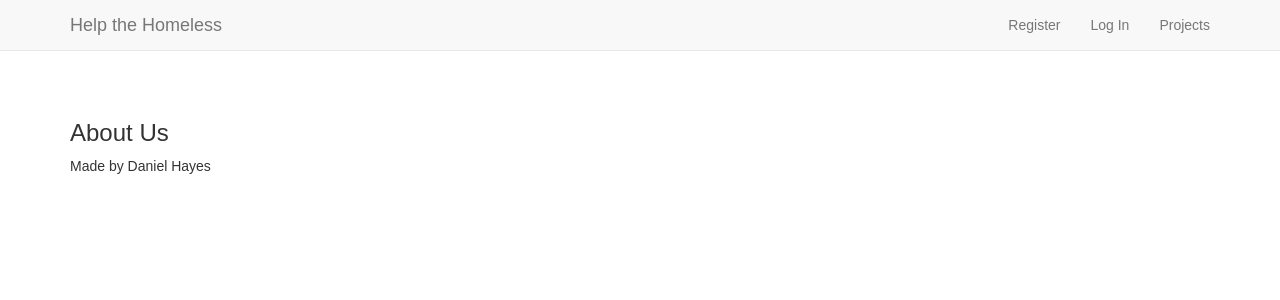
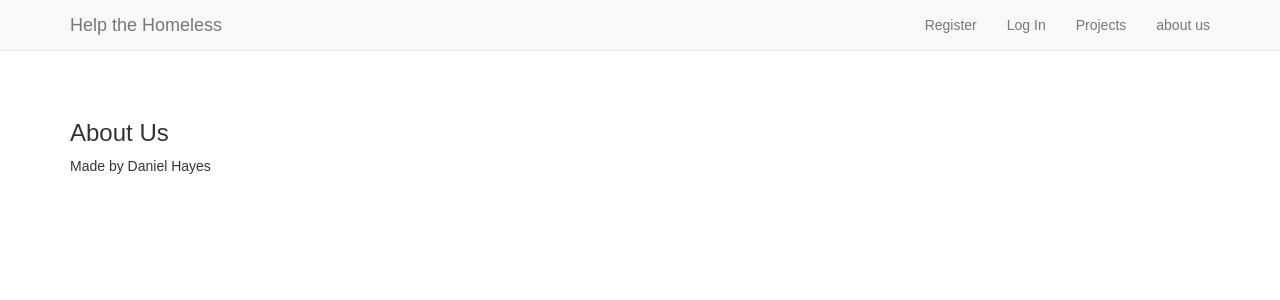
Before and after one commit to Danhayes3008/milestone4, a Django app: page /about/about/ in a window 1280 px wide. Shown: the top 300 px of the page. Run offline with Django 3.2, Linux system fonts and the light colour scheme; some libraries are stand-ins or nearby versions.

Commit message:
added the nav link for the about page

```diff
--- a/templates/base.html
+++ b/templates/base.html
@@ -35,6 +35,7 @@
                     <li><a href="{% url 'login' %}"><i class="fa fa-sign-in"></i>Log In</a></li>
                     {% endif %}
                     <li><a href="{% url 'donation' %}">Projects</a></li>
+                    <li><a href="{% url 'about' %}">about us</a></li>
                 </ul>
             </div>
         </div>
```
